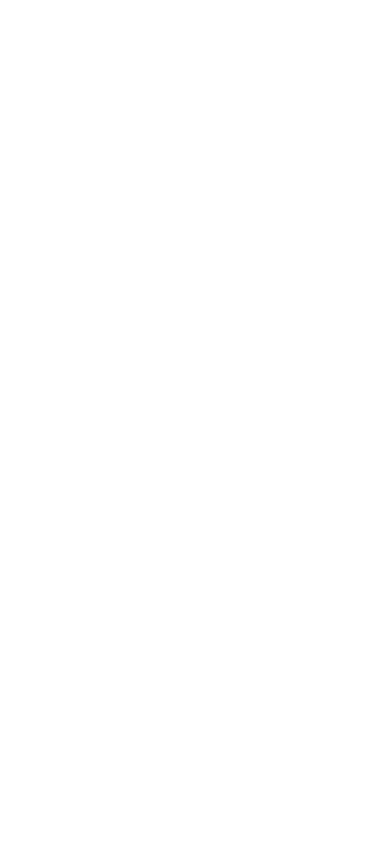
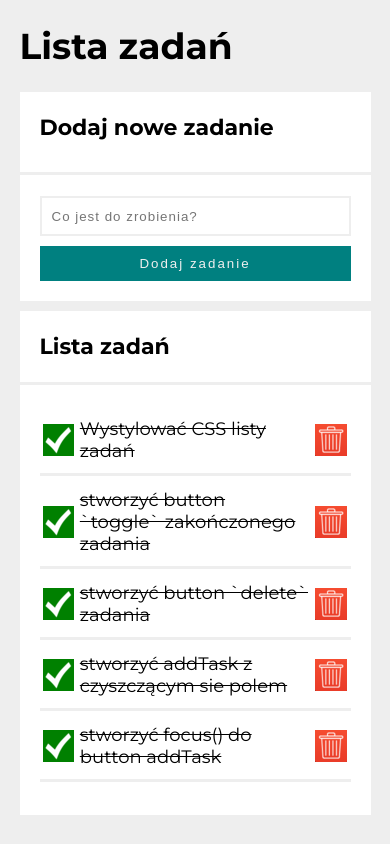
Before and after one commit to LukasWebDeveloper/homework_mod07, a plain HTML site: page index.html in a window 390 px wide. Drawn offline with Linux system fonts and the light colour scheme.

Commit message:
copy files with repository homework_mod06

```diff
--- /dev/null
+++ b/css/js-style.css
@@ -0,0 +1,43 @@
+.js-tasks {
+    display: flex;
+    flex-direction: column;
+    padding: 20px;
+    margin: 0;
+}
+
+.js-list__item--done {
+    text-decoration: line-through;
+}
+
+.js-list__item {
+    display: flex;
+    list-style: none;
+    font-size: 18px;
+
+}
+
+.js-greenToggle {
+    vertical-align: middle;
+    padding-left: 1%;
+    align-self: flex-start;
+}
+
+.js-redDelete {
+    vertical-align: middle;
+    padding-right: 1%;
+    align-self: flex-start;
+}
+
+@media (max-width: 500px) {
+    .js-greenToggle {
+        vertical-align: middle;
+        padding-left: 1%;
+        align-self: center;
+    }
+
+    .js-redDelete {
+        vertical-align: middle;
+        padding-right: 1%;
+        align-self: center;
+    }
+}
--- a/css/style.css
+++ b/css/style.css
@@ -0,0 +1,150 @@
+html {
+    box-sizing: border-box;
+}
+
+*,
+::after,
+::before {
+    box-sizing: inherit;
+}
+
+.body {
+    display: flex;
+    flex-direction: column;
+    font-family: 'Montserrat', sans-serif;
+    font-size: 18px;
+    max-width: 60%;
+    margin: auto auto;
+    background-color: rgb(238, 238, 238);
+}
+
+
+
+hr {
+    height: 5px;
+    width: 100%;
+    border: 0;
+    border-top: 3px solid rgb(238, 238, 238);
+}
+
+.form__p {
+    background-color: white;
+    font-size: 22px;
+    padding: 0 20px;
+
+}
+
+.form {
+    display: flex;
+    width: 100%;
+    background-color: white;
+    margin: 10px auto;
+    padding: 0 20px;
+
+}
+
+.body__div {
+    display: flex;
+    flex-direction: row;
+    background-color: white;
+    margin-bottom: 10px;
+    flex-wrap: wrap;
+}
+
+.newTask {
+    border-style: solid;
+    margin-right: 20px;
+    padding: 0 10px;
+    border-color: rgb(238, 238, 238);
+    flex-grow: 1;
+}
+
+::-webkit-input-placeholder {
+    /* Edge */
+    margin-left: 20px;
+    letter-spacing: 1px;
+}
+
+:-ms-input-placeholder {
+    /* Internet Explorer 10-11 */
+    margin-left: 20px;
+    letter-spacing: 1px;
+}
+
+::placeholder {
+    margin-left: 20px;
+    letter-spacing: 1px;
+}
+
+.button--addTask {
+    color: rgb(238, 238, 238);
+    background-color: teal;
+    border: none;
+    letter-spacing: 2px;
+    padding: 10px;
+}
+
+.div--tasks {
+    background-color: white;
+    font-size: 22px;
+    padding: 0;
+    width: 100%;
+    min-height: 150px;
+
+}
+
+.ul__p--header {
+    padding: 0 20px;
+}
+
+.taskContent {
+    display: flex;
+    padding: 0 2%;
+    width: 100%;
+    flex-shrink: 1;
+}
+
+
+
+@media (max-width: 550px) {
+    .body {
+        display: flex;
+        flex-direction: column;
+        font-family: 'Montserrat', sans-serif;
+        font-size: 18px;
+        max-width: 90%;
+        margin: auto auto;
+        background-color: rgb(238, 238, 238);
+    }
+
+    .form {
+        flex-direction: column;
+        width: 100%;
+        padding: 20px;
+        padding-top: 10px;
+        background-color: white;
+        margin: 0 auto;
+        flex-wrap: 1;
+    }
+
+    .form__div {
+        display: flex;
+        flex-direction: row;
+        padding: 20px;
+        padding-top: 10px;
+    }
+
+    .newTask {
+        border-style: solid;
+        margin-right: 0;
+        margin-bottom: 10px;
+        width: 100%;
+        height: 40px;
+        border-color: rgb(238, 238, 238);
+    }
+
+    .button--addTask {
+        width: 100%;
+    }
+
+}
--- a/index.html
+++ b/index.html
@@ -1,14 +1,38 @@
 <!DOCTYPE html>
 <html lang="en">
+
 <head>
     <meta charset="UTF-8">
     <meta http-equiv="X-UA-Compatible" content="IE=edge">
     <meta name="viewport" content="width=device-width, initial-scale=1.0">
+    <link rel="preconnect" href="https://fonts.googleapis.com">
+    <link rel="preconnect" href="https://fonts.gstatic.com" crossorigin>
+    <link
+        href="https://fonts.googleapis.com/css2?family=Montserrat:ital,wght@0,100;0,200;0,300;0,400;0,500;0,600;0,700;0,800;0,900;1,100;1,200;1,300;1,400;1,500;1,600;1,700;1,800;1,900&display=swap"
+        rel="stylesheet">
     <title>homework-mod 07</title>
     <link rel="stylesheet" href="css/style.css">
+    <link rel="stylesheet" href="css/js-style.css">
     <script defer src="js/script.js"></script>
 </head>
-<body>
 
+<body class="body">
+    <h1 class="header--listTask">Lista zadań</h1>
+    <div class="body__div">
+        <p class="form__p"><b>Dodaj nowe zadanie</b></p>
+        <hr>
+        <form action="" class="form js-form">
+            <input type="text" placeholder="Co jest do zrobienia?" value="" class="newTask js-newTask">
+            <button class="button--addTask js-button--addTask">Dodaj zadanie</button>
+        </form>
+    </div>
+
+    <div class="div--tasks">
+        <p class="ul__p--header"><b>Lista zadań</b></p>
+        <hr>
+        <ul class="js-tasks ">
+        </ul>
+    </div>
 </body>
+
 </html>
--- a/js/script.js
+++ b/js/script.js
@@ -0,0 +1,113 @@
+
+{
+    const tasks = [
+        {
+            content: "Wystylować CSS listy zadań",
+            done: true,
+        },
+        {
+            content: "stworzyć button `toggle` zakończonego zadania",
+            done: true,
+        },
+        {
+            content: "stworzyć button `delete` zadania",
+            done: true,
+        },
+        {
+            content: "stworzyć addTask z czyszczącym sie polem",
+            done: true,
+        },
+        {
+            content: "stworzyć focus() do button addTask",
+            done: true,
+        },
+    ];
+
+    const addNewTask = (newTaskInput) => {
+        tasks.push({
+            content: newTaskInput.value.trim(),
+        });
+
+        render();
+    };
+
+    const removeTask = (taskIndex) => {
+        tasks.splice(taskIndex, 1);
+        render();
+    };
+
+    const toggleTaskDone = (taskIndex) => {
+        tasks[taskIndex].done = !tasks[taskIndex].done;
+        render();
+    }
+
+    const bindEvents = () => {
+        const removeButtons = document.querySelectorAll(".js-redDelete");
+
+        removeButtons.forEach((removeButton, index) => {
+            removeButton.addEventListener("click", () => {
+                removeTask(index);
+                render();
+            });
+        });
+
+        const toggledoneButtons = document.querySelectorAll(".js-greenToggle");
+
+        toggledoneButtons.forEach((toggleDoneButton, index) => {
+            toggleDoneButton.addEventListener("click", () => {
+                toggleTaskDone(index);
+                render();
+            });
+        });
+    };
+
+    const render = () => {
+        let htmlString = "";
+
+        for (const task of tasks) {
+            htmlString += `
+                <li
+                    class="js-list__item ${task.done ? "js-list__item--done" : ""}"
+                >
+                    ${task.done
+                    ? "<img class=js-greenToggle src=\"img/greenBird.png\">"
+                    : "<img class=js-greenToggle src=\"img/greenFullColor.png\">"}
+                    <span class="taskContent">
+                       ${task.content}
+                    </span>
+                     <img class=js-redDelete src=img/redDelete.png>
+
+                </li>
+                <hr>
+            `;
+
+        }
+
+        document.querySelector(".js-tasks").innerHTML = htmlString;
+
+        bindEvents();
+    };
+
+
+    const onFormSubmit = (event) => {
+        event.preventDefault();
+
+        const newTaskInput = document.querySelector(".js-newTask");
+
+        addNewTask(newTaskInput);
+
+        newTaskInput.value = "";
+        newTaskInput.focus();
+    }
+
+    const init = () => {
+        render();
+
+        const form = document.querySelector(".js-form");
+
+        form.addEventListener("submit", onFormSubmit);
+
+    };
+
+    init();
+}
```
Also changed, not shown: img/greenBird.png (added), img/greenFullColor.png (added), img/redDelete.png (added).
